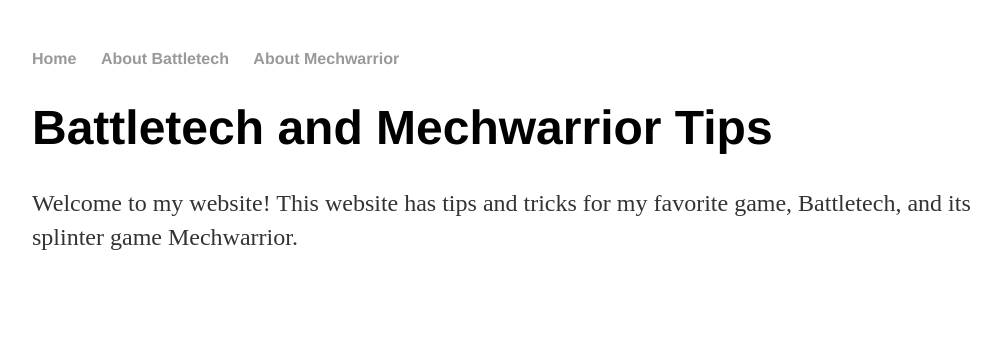
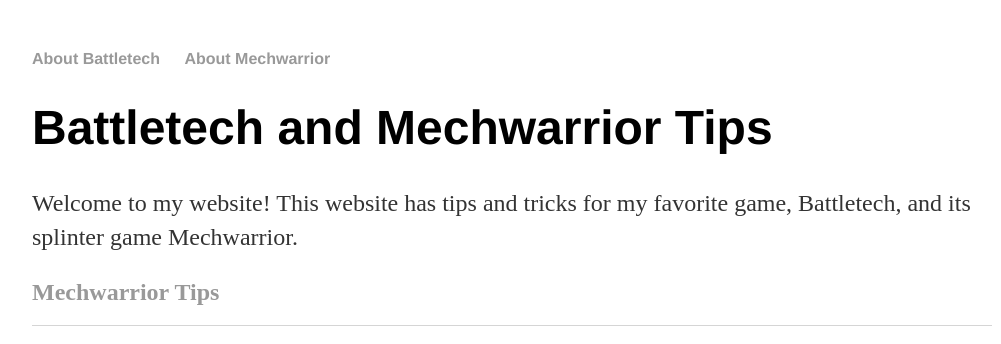
Before and after one commit to megoodplayer/Website, a plain HTML site: page index.html in a window 1280 px wide. Shown: the whole page, without its empty margins (128-1129 px from the left). Drawn offline with Linux system fonts and the light colour scheme.

Commit message:
Update index.html

```diff
--- a/index.html
+++ b/index.html
@@ -16,7 +16,6 @@
 
      <ul>
 
-         <li><a href="/">Home</a></li>
 
           <li><a href="http://bg.battletech.com/">About Battletech</a></li>
 
@@ -33,7 +32,7 @@
          <h1>Battletech and Mechwarrior Tips</h1>
 
  <p>Welcome to my website! This website has tips and tricks for my favorite game, Battletech, and its splinter game Mechwarrior.</p>
-      <h2> <a href="
+      <h2> <a href="/"> Mechwarrior Tips</h2>
 
      </div><!-- /.blurb -->
 
```
